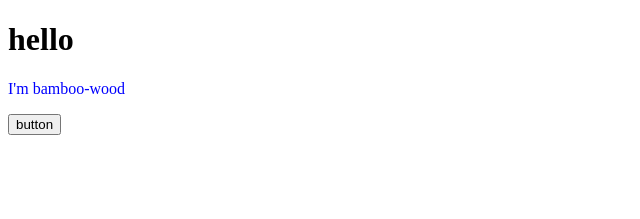
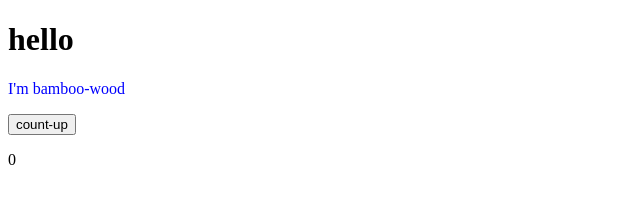
Before and after one commit to bamboo-wood/react-tutorial, a React (Create React App) app: page / in a window 1280 px wide. Shown: the top 219 px of the page, without its empty margins (0-640 px from the left). Built offline with nearby package versions, Linux system fonts and the light colour scheme.

Commit message:
add useState to App.jsx

```diff
--- a/src/App.jsx
+++ b/src/App.jsx
@@ -1,14 +1,19 @@
-import React from "react";
+import React, { useState } from "react";
 import ColorfulMessage from "./components/ColorfulMessage";
 const App = () => {
   // functions
-  const onClickButton = () => alert();
+  const onClickCountUp = () => {
+    setNum(num + 1);
+  };
+  // state
+  const [num, setNum] = useState(0);
   // view
   return (
     <React.Fragment>
       <h1>hello</h1>
       <ColorfulMessage color="blue">I'm bamboo-wood</ColorfulMessage>
-      <button onClick={onClickButton}>button</button>
+      <button onClick={onClickCountUp}>count-up</button>
+      <p>{num}</p>
     </React.Fragment>
   );
 };
```
